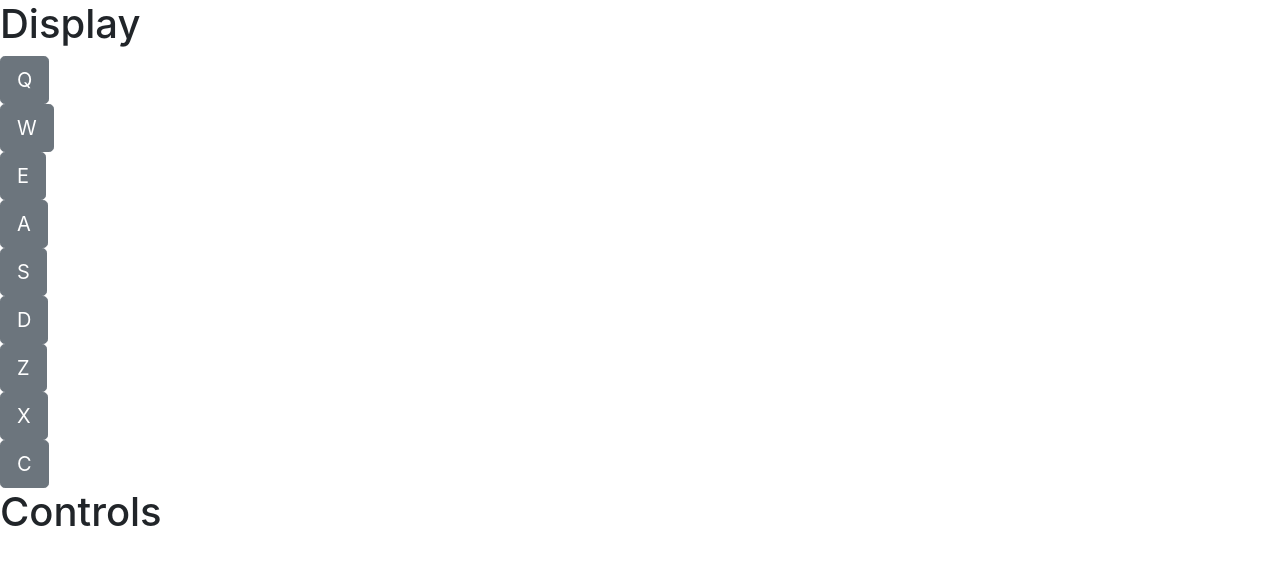
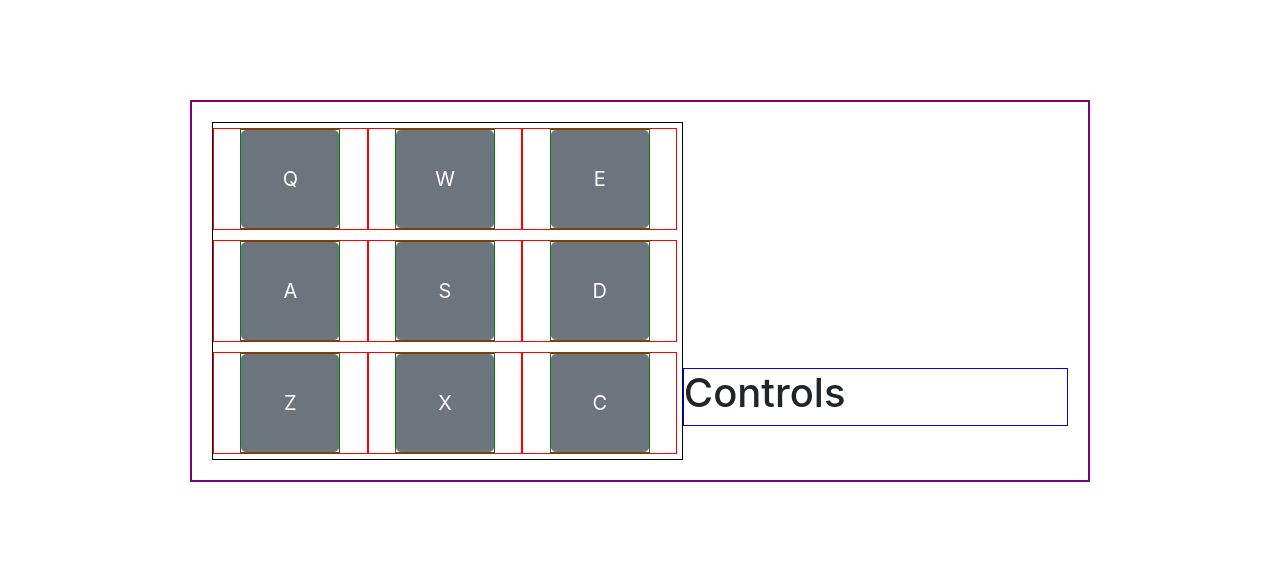
Before and after one commit to MarkFSkinner/drum-machine, a React (Create React App) app: page / in a window 1280 px wide. Shown: the top 564 px of the page. Built offline with nearby package versions, Linux system fonts and the light colour scheme.

Commit message:
Format drums layout

```diff
--- a/src/App.css
+++ b/src/App.css
@@ -1,32 +1,41 @@
-.App {
-  text-align: center;
+#drum-machine {
+  border: 2px solid purple;
+  margin: auto;
+  margin-top: 100px;
+  max-width: 900px;
+  padding: 20px;
 }
 
-.App-logo {
-  animation: App-logo-spin infinite 20s linear;
-  height: 40vmin;
+#display {
+  /*max-width: 500px;*/
+  width: 55%;
+  max-height: 500px;
+  border: 1px solid black;
+  display: inline-block;
 }
 
-.App-header {
-  background-color: #282c34;
-  min-height: 100vh;
-  display: flex;
-  flex-direction: column;
-  align-items: center;
-  justify-content: center;
-  font-size: calc(10px + 2vmin);
-  color: white;
+.drum-pad {
+  border: 1px solid red;
+  width: 33%;
+  display: inline-block;
+  margin-top: 5px;
+  margin-bottom: 5px;
 }
 
-.App-link {
-  color: #61dafb;
+.pad-container {
+  border: 1px solid green;
+  width: 100px;
+  height: 100px;
+  margin: auto;
 }
 
-@keyframes App-logo-spin {
-  from {
-    transform: rotate(0deg);
-  }
-  to {
-    transform: rotate(360deg);
-  }
+.btn-drum {
+  width: 100%;
+  height: 100%;
 }
+
+#controls {
+  border: 1px solid blue;
+  width: 45%;
+  display: inline-block;
+}
--- a/src/components/Display.js
+++ b/src/components/Display.js
@@ -3,7 +3,6 @@ import DrumPad from './DrumPad';
 
 const Display = props => (
   <div id='display'>
-    <h1>Display</h1>
     <DrumPad
       handleClick={props.handleClick}
       keyPress={props.q}
--- a/src/components/DrumPad.js
+++ b/src/components/DrumPad.js
@@ -2,8 +2,10 @@ import React from 'react';
 
 const DrumPad = props => (
   <div className='drum-pad'>
-    <audio id={props.keyPress} className='clip' src={props.audioClip} preload="auto"></audio>
-    <button id={`btn-${props.keyPress}`} type='button' className='btn btn-secondary btn-lg' onClick={props.handleClick}>{props.keyPress}</button>
+    <div className='pad-container'>
+      <audio id={props.keyPress} className='clip' src={props.audioClip} preload="auto"></audio>
+      <button id={`btn-${props.keyPress}`} type='button' className='btn btn-secondary btn-lg btn-drum' onClick={props.handleClick}>{props.keyPress}</button>
+    </div>
   </div>
 );
 
```
